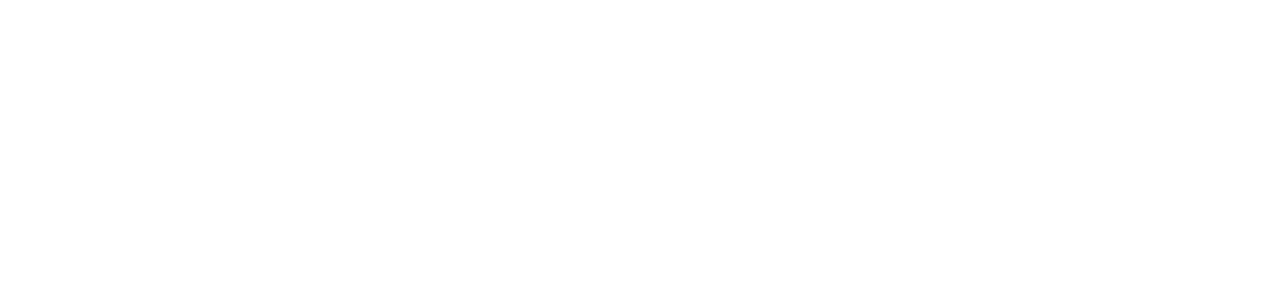
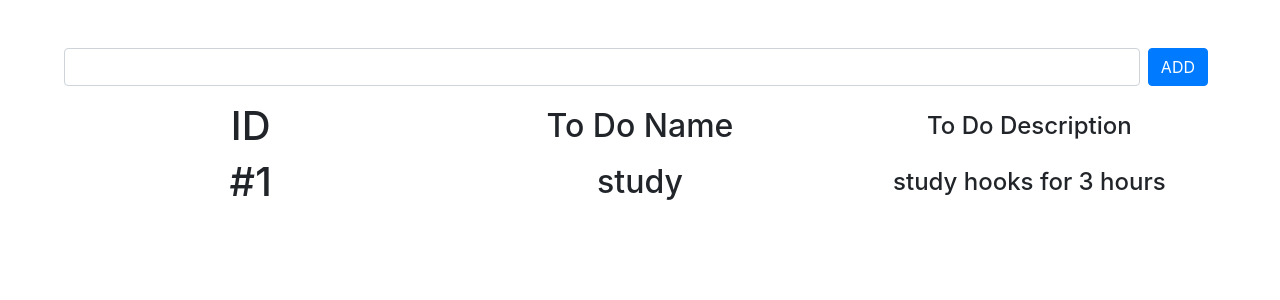
Before and after one commit to mhdhassan99/hooks_pra, a React (Create React App) app: page / in a window 1280 px wide. Shown: the top 300 px of the page. Built offline with nearby package versions, Linux system fonts and the light colour scheme.

Commit message:
half done

```diff
--- a/src/App.js
+++ b/src/App.js
@@ -1,16 +1,20 @@
-import todoList from './components/todoList'
-import todoItem from './components/todoItem'
-import todoForm from './components/todoForm'
+import React, { useState } from 'react'
 import 'bootstrap/dist/css/bootstrap.css';
 import './App.css';
 
+import TodoList from './components/TodoList'
+import TodoItem from './components/TodoItem'
+import TodoForm from './components/TodoForm'
+
+
 function App() {
-  // console.log('hi')
+  let [todo, setTodo] = useState([{id: 1, title: 'study', description: 'study hooks for 3 hours'}])
+
   return (
 
     <div className="App m-5">
-        <todoForm />
-        <todoList />
+        <TodoForm />
+        <TodoList todos={todo} />
     </div>
   );
 }
--- a/src/components/todoForm.js
+++ b/src/components/todoForm.js
@@ -1,17 +1,17 @@
 import React from 'react';
 
 
-let todoForm = () => {
-    console.log('hi')
+let TodoForm = () => {
+    // console.log('hi')
     return (
-        <div>
+        <div className="row m-3">
             <input className="col form-control" type="text" />
 
-            <button>
+            <button className="btn btn-primary mx-2" >
                 ADD
             </button>
         </div>
     );
 }
 
-export default todoForm;
+export default TodoForm;
--- a/src/components/todoItem.js
+++ b/src/components/todoItem.js
@@ -1,11 +1,22 @@
 import React from 'react';
 
-let todoItem = () => {
+let TodoItem = (props) => {
+
     return (
-        <div>
+        <div className="row mx-2 align-items-center">
+            <div className='col'>
+                <h1>#{props.id}</h1>
+            </div>
+            <div className='col'>
+
+                <h2>{props.title}</h2>
+            </div>
+            <div className='col'>
+                <h4>{props.description}</h4>
+            </div>
 
         </div>
     );
 }
 
-export default todoItem;
+export default TodoItem;
--- a/src/components/todoList.js
+++ b/src/components/todoList.js
@@ -1,11 +1,25 @@
 import React from 'react';
+import TodoItem from './TodoItem'
 
-let todoList = () => {
+let TodoList = (props) => {
+
+    let todos = props.todos.map((todo) => <TodoItem key={todo.id} id={todo.id} title={todo.title} description={todo.description}/>)
     return (
-        <div>
-            <h1>List of to dotos</h1>
+        <div className="row-4">
+            <div className='row mx-2 align-items-center'>
+                <div className='col'>
+                    <h1>ID</h1>
+                </div>
+                <div className='col'>
+                    <h2>To Do Name</h2>
+                </div>
+                <div className='col'>
+                    <h4>To Do Description</h4>
+                </div>
+            </div>
+            {todos}
         </div>
     );
 }
 
-export default todoList;
+export default TodoList;
```
Also changed, not shown: 1 other file (tests, documents, lock files or other folders).
